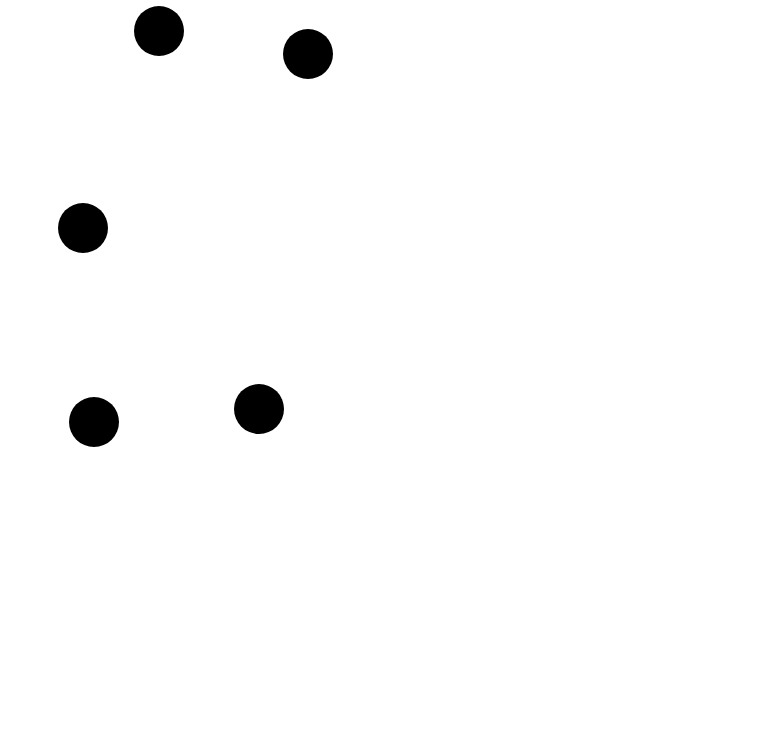
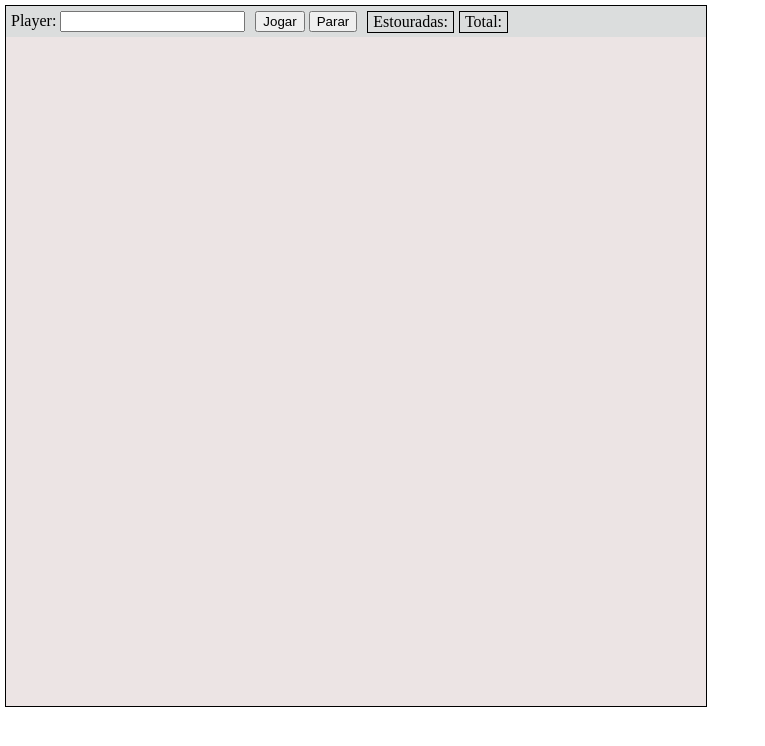
Before and after one commit to rpcamargo/estoura_balao, a plain HTML site: page index.html in a window 1280 px wide. Shown: the whole page, without its empty margins (0-765 px from the left). Drawn offline with Linux system fonts and the light colour scheme.

Commit message:
Adicionando layout de tela e indicadores das quantidades de balões

```diff
--- a/index.html
+++ b/index.html
@@ -9,7 +9,27 @@
     <link rel="stylesheet" href="style.css">
     <script src="script.js"></script>
 </head>
-<body onload="iniciar()">
+<body  onload="placar()">
+    <div class="container">
+        <header>
+            <section class="player">
+                <label>
+                    Player:
+                    <input type="text" id="player">
+                </label>
+            </section>
 
+            <section class="controls">
+                <button onclick="inicio(this.value)" value="iniciar">Jogar</button>
+                <button onclick="inicio(this.value)" value="parar">Parar</button>
+            </section>
+
+            <section class="information">
+                    <div class="quantidade" id="estourados"></div>
+
+                    <div class="quantidade" id="total"></div>
+            </section>
+        </header>
+    </div>
 </body>
 </html>
--- a/script.js
+++ b/script.js
@@ -1,17 +1,55 @@
+let intervalo = '';//inicializa a variavel com escopo global para dar ação ao jogo.
+let bolaEstouradas = 0;
+let total = 0;
+
+
 function addBola() {
+    //Criando uma div qualquer e setando a classe "bolinha" para ela
     var bola = document.createElement("div");
     bola.setAttribute("class", "bola");
 
-    var p1 = Math.floor(Math.random() * 500);
-    var p2 = Math.floor(Math.random() * 400);
+    //Definindo uma posição X e Y
+    var p1 = Math.floor(Math.random() * 645 + 10); //limita o campo que a bola irá aparecer na horizontal até o 700px do container
+    var p2 = Math.floor(Math.random() * 613 + 42); //limita o campo que a bola irá aparecer na vertical até o 700px do container
     bola.setAttribute("style", "left:"+p1+"px;top:"+p2+"px;");
     bola.setAttribute("onclick", "estourar(this)");
 
+    //Acrescenta a bolinha na tela(body)
     document.body.appendChild(bola);
+
+    //Encrementa o total de bolinhas e atualiza no body
+    total = total + 1;
+    document.getElementById("total").innerHTML = 'Total: ' + total;
+
 }
 function estourar(obj) {
+    //Remove o balão da Tela
     document.body.removeChild(obj);
+
+    //Encrementa o total de balão estourado e atualiza no body
+    bolaEstouradas = bolaEstouradas + 1;
+    document.getElementById("estourados").innerHTML = 'Estouradas: ' + bolaEstouradas;
+
 }
-function iniciar () {
-    setInterval(addBola, 1000)
+function inicio (a) {
+
+    //Inicia e para o game
+    switch (a) {
+        case 'iniciar':
+            console.log('Esta com o valor iniciar!')
+            intervalo = setInterval(addBola,1000);
+        break;
+        case 'parar':
+            console.log('Esta com o valor parar!')
+            clearInterval(intervalo);
+        break;
+        default:
+            console.log(`Valor de ${a}`);
+    }
 }
+
+//Ao carregar a pagina carrega as informações
+function placar () {
+    document.getElementById("estourados").innerHTML = 'Estouradas: '
+    document.getElementById("total").innerHTML = 'Total: '
+}
--- a/style.css
+++ b/style.css
@@ -1,3 +1,7 @@
+body {
+    padding: 0;
+    margin: 0;
+}
 .bola {
     width: 50px;
     height: 50px;
@@ -5,3 +9,35 @@
     border-radius: 25px;
     position: absolute;
 }
+.container {
+    margin: 5px;
+    width: 700px;
+    height: 700px;
+    border: 1px solid black;
+    background-color: rgb(236, 228, 228);
+}
+
+header {
+    display: flex;
+    box-sizing: border-box;
+    width: 100%;
+    background-color: rgb(219, 221, 221);
+}
+
+header .controls, header .player {
+    padding: 5px;
+}
+
+header .information {
+    display: flex;
+    align-items: center;
+}
+
+header .information .quantidade {
+    width: auto;
+    height: 10px;
+    border: 1px solid black;
+    padding: 5px;
+    margin-left: 5px;
+    line-height: 10px;
+}
```
